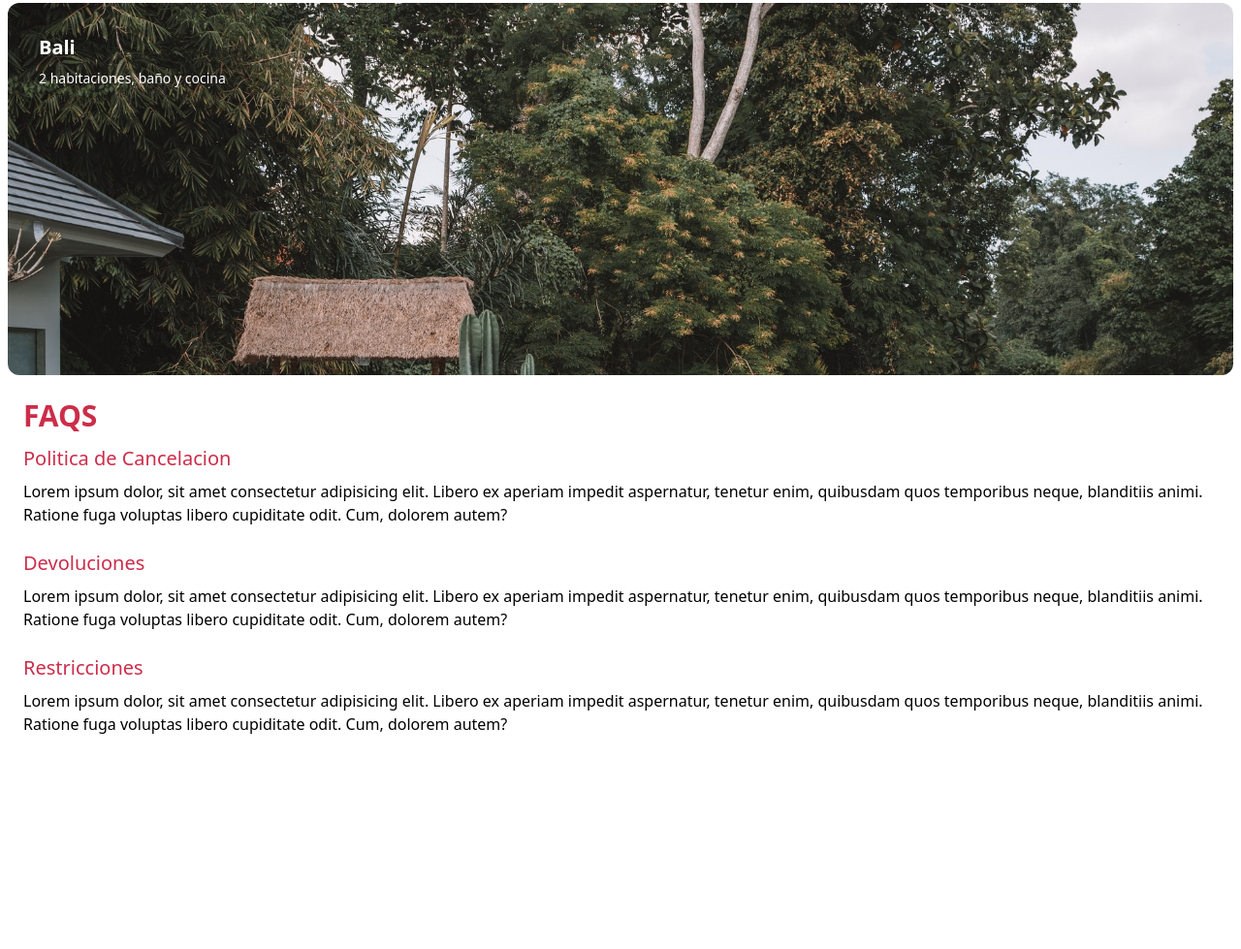
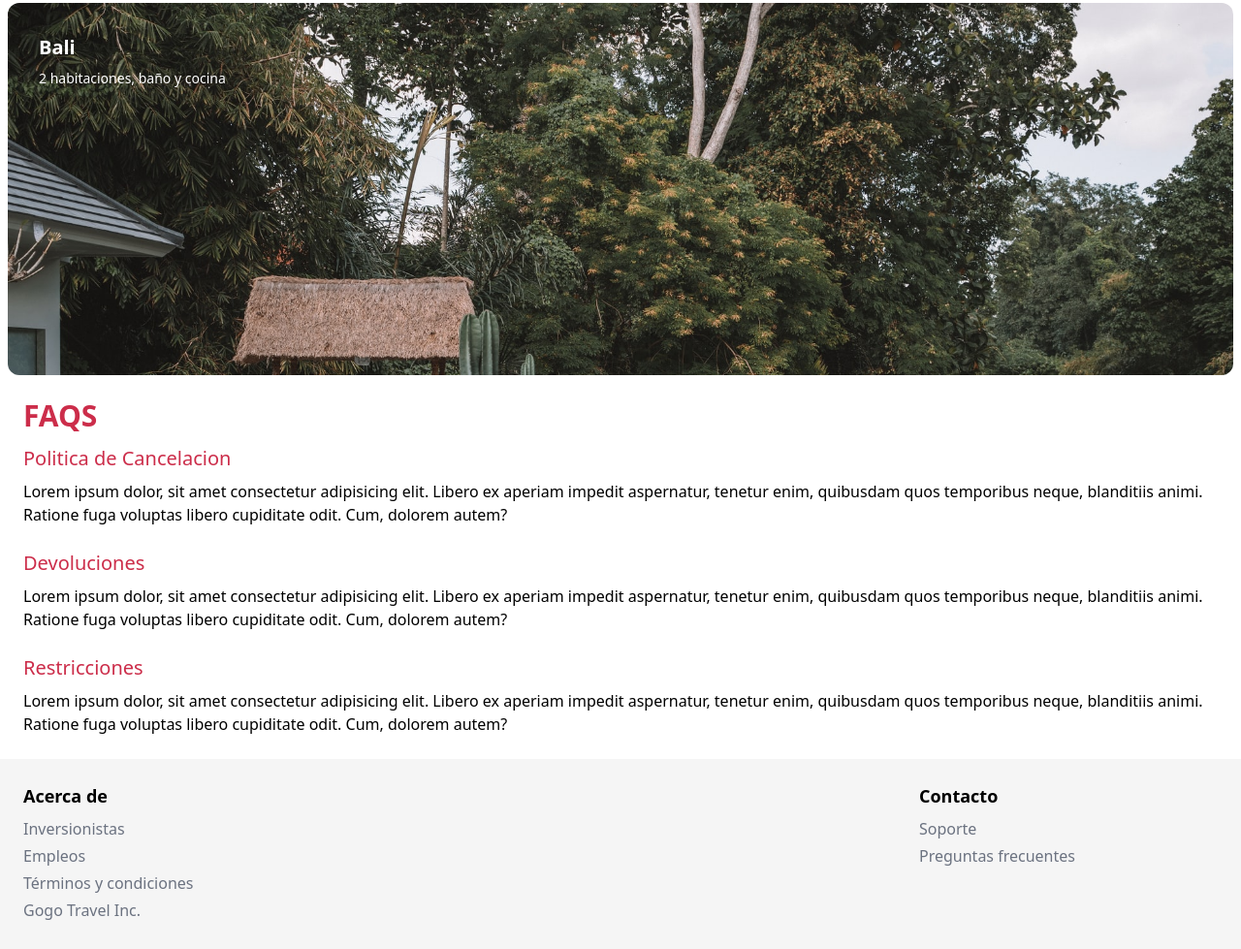
Before and after one commit to Jorge-Levi/Gogo-Travel, a website: page public/index.html in a window 1280 px wide. Shown: the part 2356-3335 px from the top of the page at 97% size. Before the commit the page ends 3115 px from the top, so only its background shows below. Drawn offline with Linux system fonts and the light colour scheme.

Commit message:
agragando seccion de Footer

```diff
--- a/public/index.html
+++ b/public/index.html
@@ -108,6 +108,28 @@
         </div>
       </div>
     </section>
-    <footer></footer>
+    <footer class="p-6 mt-6 bg-gray50">
+      <div class="container flex flex-wrap justify-between mx-auto">
+        <div class="w-full md:w-1/2 lg:w-1/4">
+          <p class="mb-2 text-lg font-semibold text-gray-800">Acerca de</p>
+          <ul>
+            <li class="mb-1"><a href="#" class="text-gray hover:underline">Inversionistas</a></li>
+            <li class="mb-1"><a href="#" class="text-gray hover:underline">Empleos</a></li>
+            <li class="mb-1"><a href="#" class="text-gray hover:underline">Términos y condiciones</a></li>
+            <li class="mb-1"><a href="#" class="text-gray hover:underline">Gogo Travel Inc.</a></li>
+          </ul>
+        </div>
+        <div class="w-full md:w-1/2 lg:w-1/4">
+          <p class="mb-2 text-lg font-semibold text-gray-800">Contacto</p>
+          <ul>
+            <li class="mb-1"><a href="#" class="text-gray hover:underline">Soporte</a></li>
+            <li class="mb-1"><a href="#" class="text-gray hover:underline">Preguntas frecuentes</a></li>
+          </ul>
+        </div>
+      </div>
+    </footer>
+
+
+
   </body>
 </html>
--- a/src/css/tailwind.css
+++ b/src/css/tailwind.css
@@ -21,3 +21,7 @@
 .RentasDestacadasP{
     @apply pl-8 mr-24 text-sm
 }
+
+.FooterP{
+    @apply text-sm text-gray
+}
--- a/tailwind.config.js
+++ b/tailwind.config.js
@@ -5,7 +5,9 @@ module.exports = {
       'primary':"#CC2D4A",
       'secondary':"#8FA206",
       'tertiary':"#61AEC9",
-      'white':"#FFF"
+      'white':"#FFF",
+      'gray':"#6b7280",
+      'gray50':'#f5f5f5'
     },
     fontFamily:{
       Montserrat: ["Monserrat", "sans-serif"],
```
Also changed, not shown: public/css/tailwind.css.
